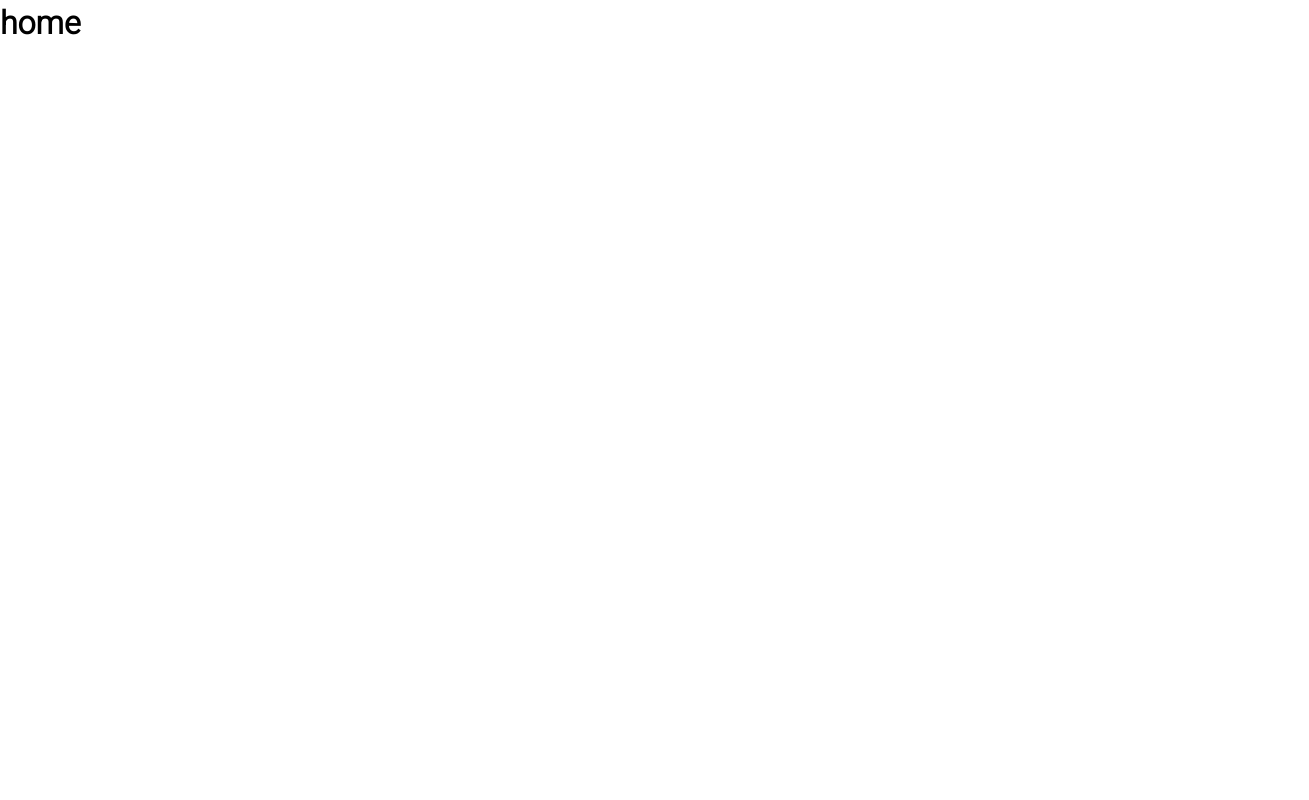
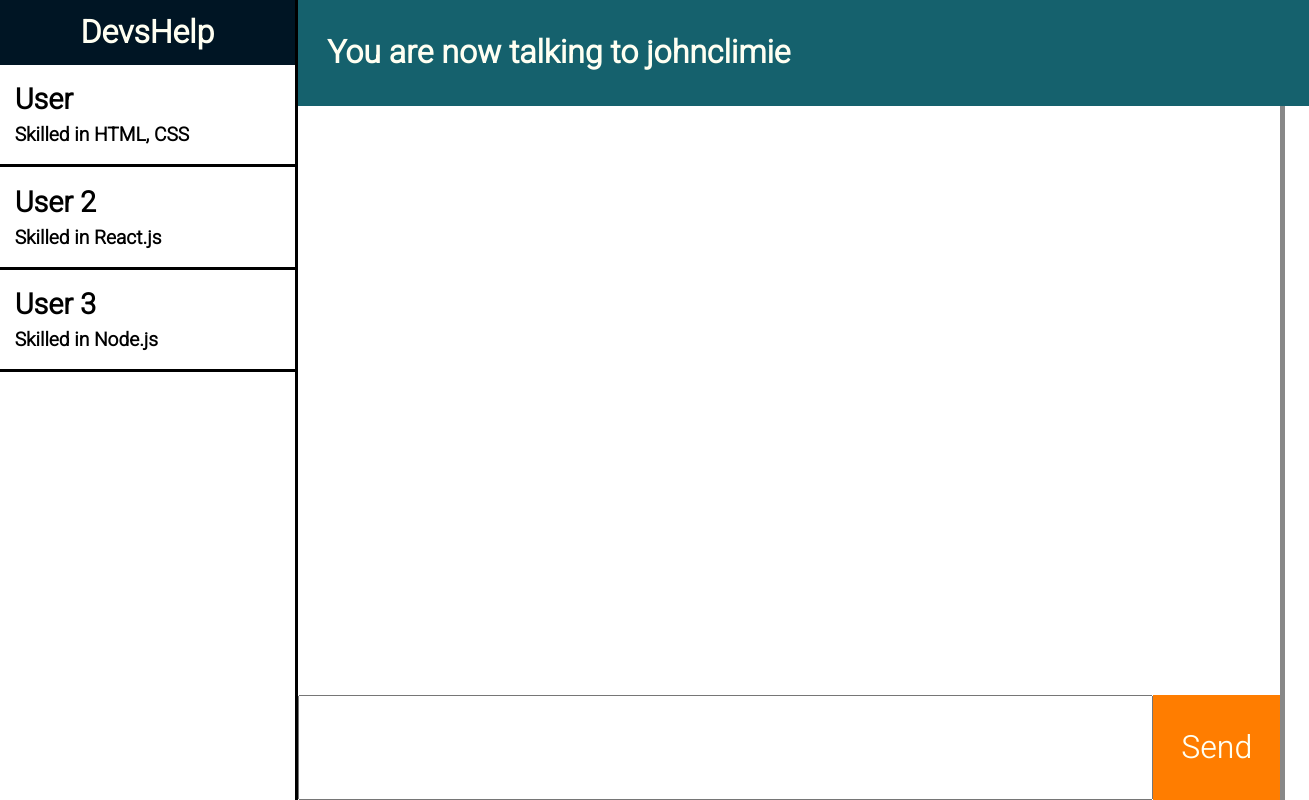
Before and after one commit to johnclimie/Project3FrontEnd, a React (Create React App) app: page /home in a window 1280 px wide. Shown: the whole page, 1309 px wide, since content can reach past the window. Built offline with nearby package versions, Linux system fonts and the light colour scheme.

Commit message:
Created and styled home page

```diff
--- a/src/index.css
+++ b/src/index.css
@@ -113,7 +113,7 @@
   margin: 5%;
   background-color: var(--secondary-color); /* Green */
   border: none;
-  color: white;
+  color: var(--off-white);
   padding: 2% 3%;
   text-align: center;
   text-decoration: none;
@@ -130,3 +130,91 @@
         flex-direction: column;
     }
 }
+
+
+
+/* Homepage */
+
+#container {
+    width: 100%;
+    height: 100vh;
+    display: flex;
+    flex-direction: row;
+}
+
+#sidebar {
+    display: flex;
+    flex-direction: column;
+    width: 30%;
+    border-right-style: solid;
+}
+
+#home-header {
+    background-color: var(--main-color);
+    color: var(--off-white);
+    padding: 3% 0%;
+    text-align: center;
+}
+
+#home-header h1 {
+    font-size: 2rem;
+}
+
+#userlist {
+    display: flex;
+    flex-direction: column;
+}
+
+#message-board {
+    display: flex;
+    flex-direction: column;
+    box-shadow: 5px 0px 0px 0px #888888;
+}
+
+#message-header {
+    display: flex;
+    background-color: var(--secondary-color);
+    color: var(--off-white);
+    padding: 3% 0% 3% 3%;
+}
+
+#message-input {
+    width: 100%;
+    display: flex;
+    align-self: flex-end;
+    margin-top: auto;
+}
+
+#text-box {
+    /* padding: 5%; */
+    font-size: 1.3rem;
+    padding: .5%;
+    resize: none;
+}
+
+#send-btn {
+    width: 15%;
+    background-color: var(--accent-color); /* Green */
+    border: none;
+    color: var(--off-white);
+    text-align: center;
+    text-decoration: none;
+    display: inline-block;
+    font-size: 2rem;
+}
+
+.user {
+    width: 100%;
+    padding: 5% 0%;
+    border-bottom: solid;
+}
+
+.user h3 {
+    font-size: 1.8rem;
+    margin-left: 5%
+}
+
+.user h4 {
+    font-size: 1.2rem;
+    margin-left: 5%;
+}
--- a/src/pages/Home.js
+++ b/src/pages/Home.js
@@ -2,7 +2,44 @@ import React from 'react';
 
 const Home = () => {
     return (
-        <h1>home</h1>
+        <div id='container'>
+            <div id='sidebar'>
+                <div id='home-header'>
+                    <h1>DevsHelp</h1>
+                </div>
+
+                <div id='userlist'>
+                    <div class='user'>
+                        <h3>User</h3>
+                        <h4>Skilled in HTML, CSS</h4>
+                    </div>
+                    <div class='user'>
+                        <h3>User 2</h3>
+                        <h4>Skilled in React.js</h4>
+                    </div>
+                    <div class='user'>
+                        <h3>User 3</h3>
+                        <h4>Skilled in Node.js</h4>
+                    </div>
+                </div>
+            </div>
+
+            <div id="message-board">
+                <header id="message-header">
+                    <h1>You are now talking to johnclimie</h1>
+                </header>
+
+
+                <div id='chatlog'>
+
+                </div>
+
+                <div id='message-input'>
+                    <textarea id='text-box' rows="3"></textarea>
+                    <button id='send-btn'>Send</button>
+                </div>
+            </div>
+        </div>
     )
 };
 
```
